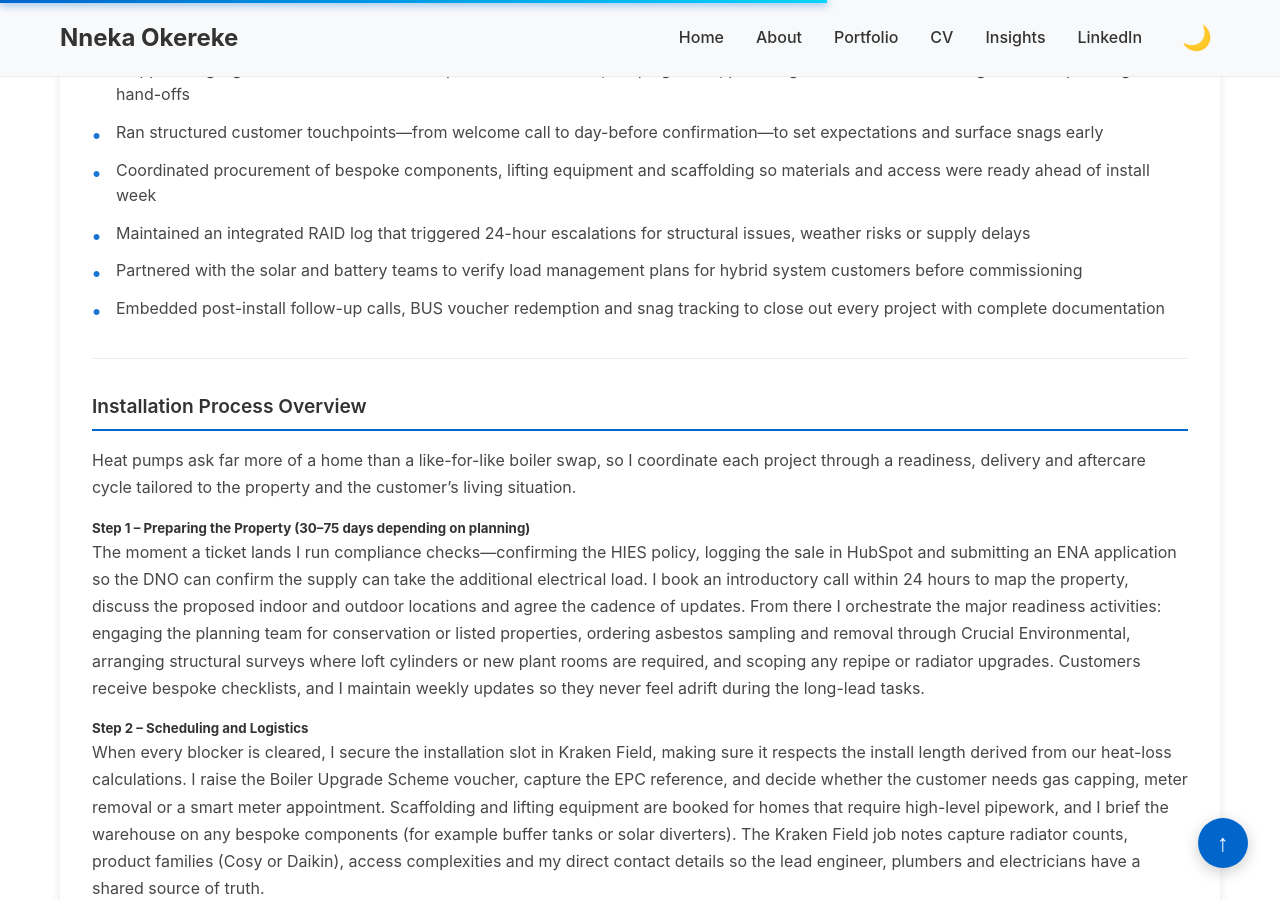
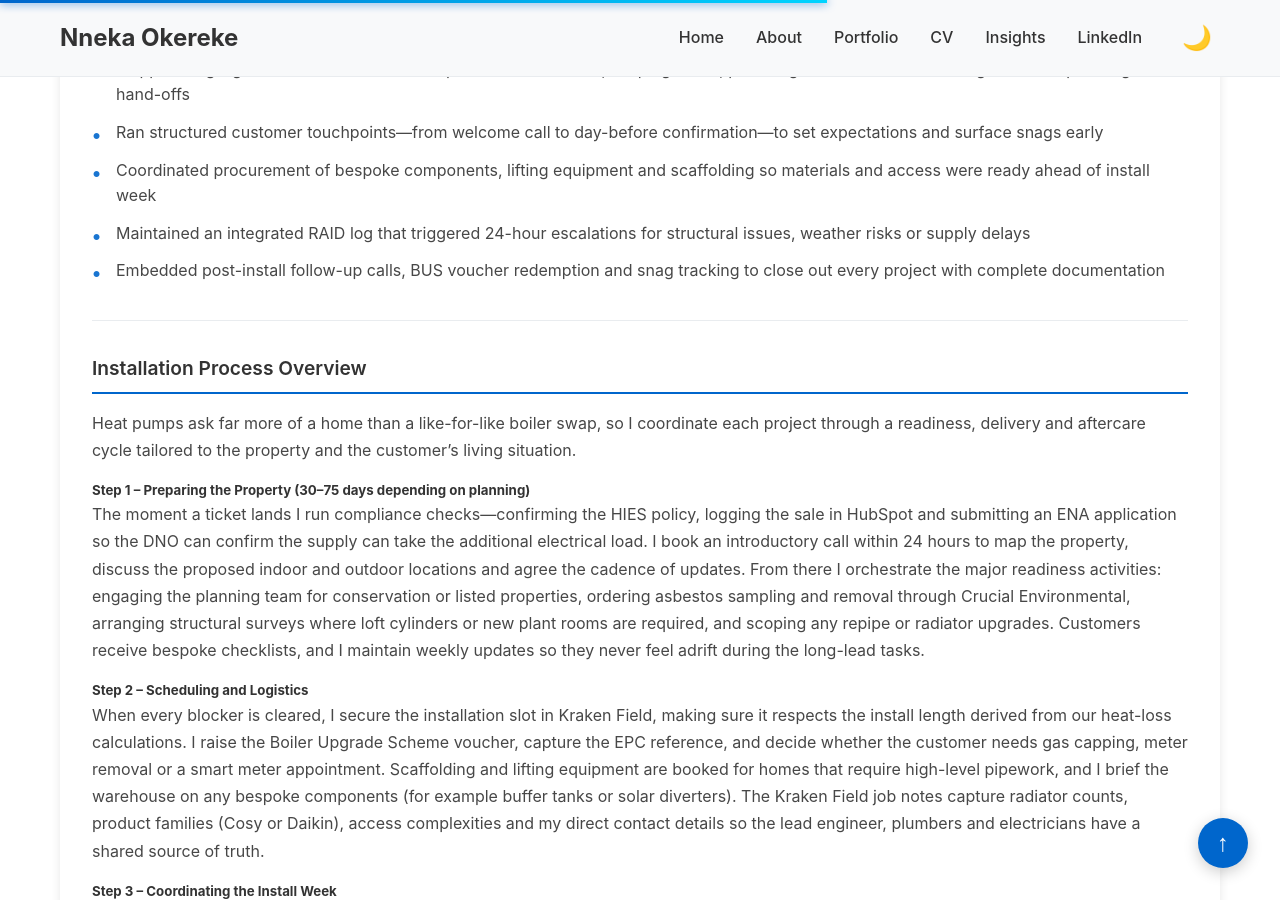
Before and after one commit to nnekaokereke/nnekaokereke.github.io, a Jekyll site: the page built from portfolio.html, in a window 1280 px wide and 900 px high, scrolled down 6808 px. Built offline with Jekyll 4.4.1, drawn with Linux system fonts in a browser that asks for light colours.

Commit message:
Tighten heat pump solution summary

```diff
--- a/portfolio.html
+++ b/portfolio.html
@@ -281,7 +281,6 @@ title: Projects
                             <li>Ran structured customer touchpoints—from welcome call to day-before confirmation—to set expectations and surface snags early</li>
                             <li>Coordinated procurement of bespoke components, lifting equipment and scaffolding so materials and access were ready ahead of install week</li>
                             <li>Maintained an integrated RAID log that triggered 24-hour escalations for structural issues, weather risks or supply delays</li>
-                            <li>Partnered with the solar and battery teams to verify load management plans for hybrid system customers before commissioning</li>
                             <li>Embedded post-install follow-up calls, BUS voucher redemption and snag tracking to close out every project with complete documentation</li>
                         </ul>
                     </div>
```
